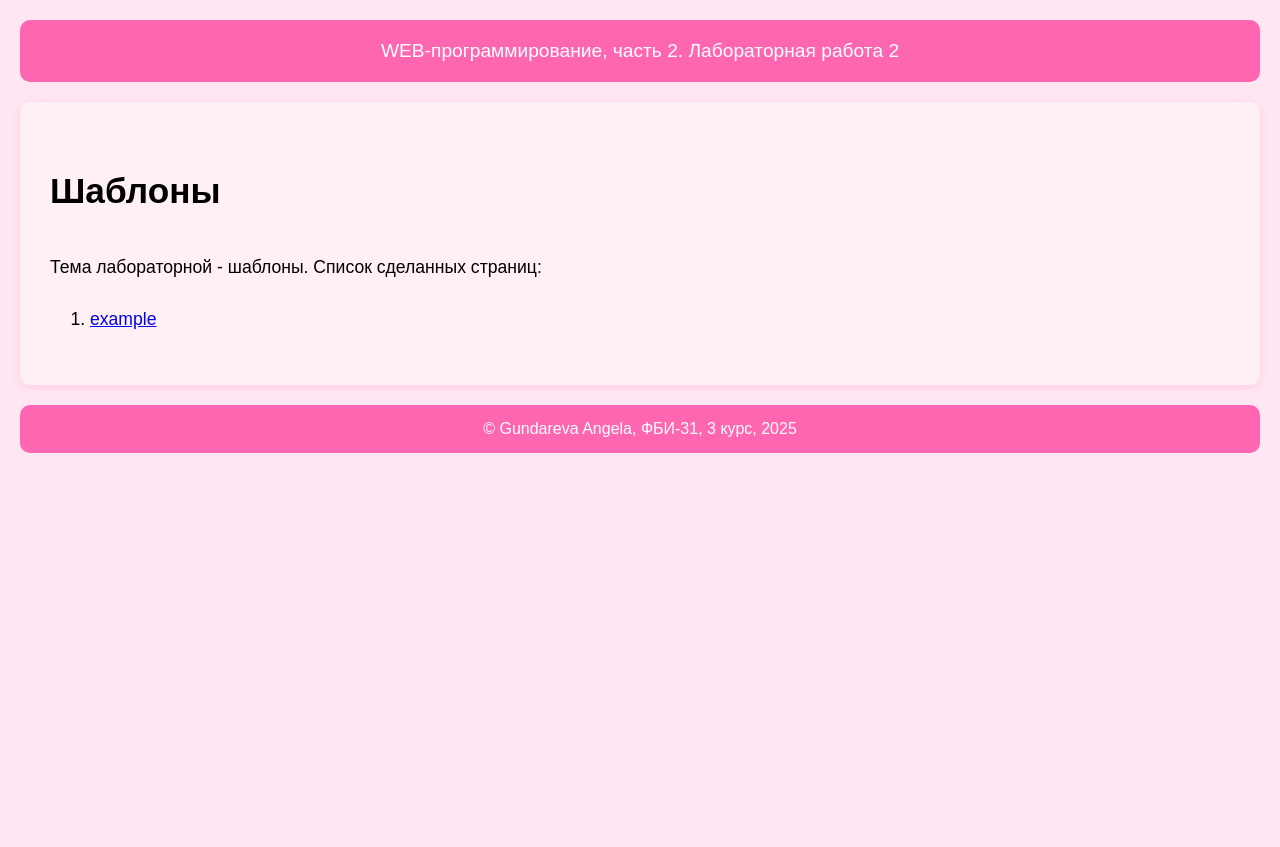
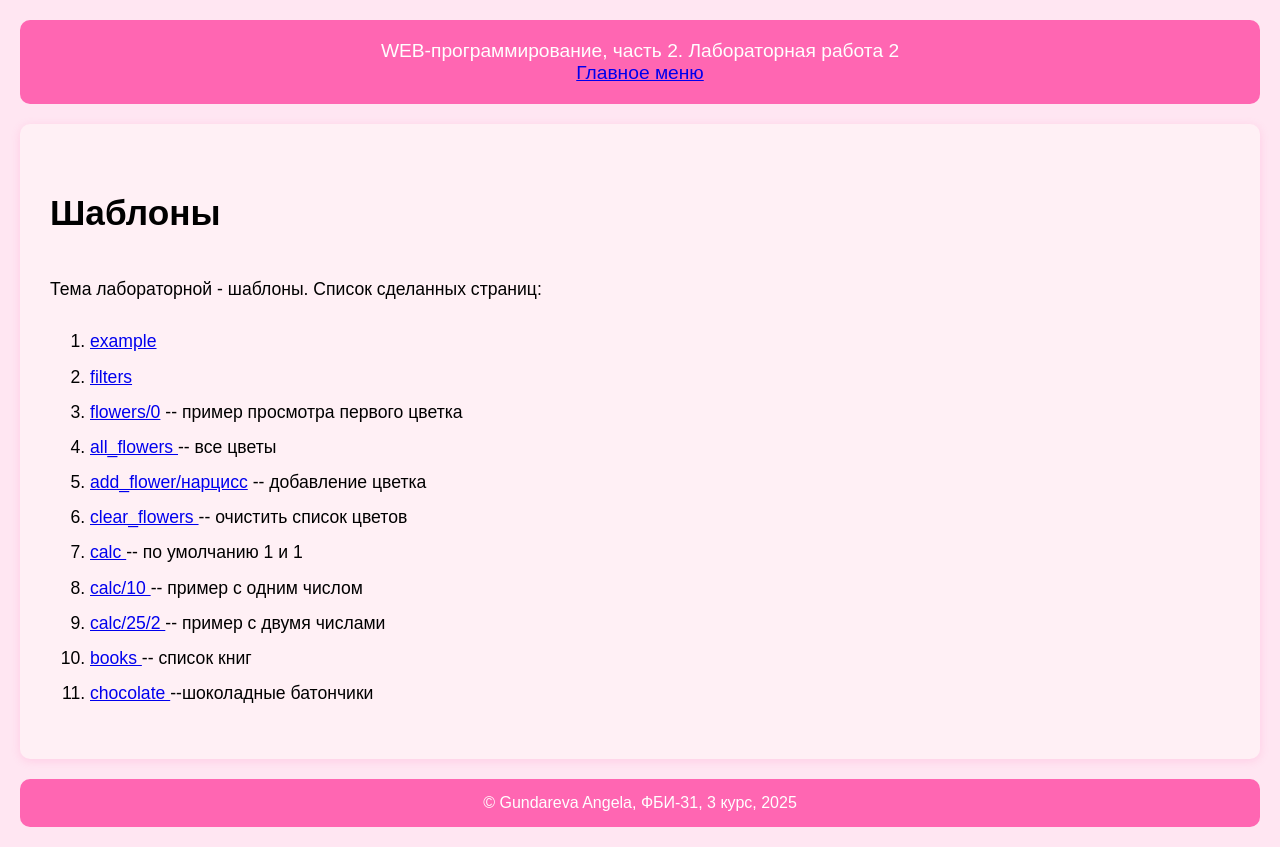
Before and after one commit to gundarevaangela/w_3kurs, a Flask app: page /lab2 in a window 1280 px wide. Before the commit the page ends 453 px from the top, so only its background shows below. Run offline with Flask 3, Linux system fonts and the light colour scheme.

Commit message:
Добавление ссылок

```diff
--- a/app.py
+++ b/app.py
@@ -291,7 +291,8 @@ def index():
             <h1>НГТУ, ФБ, WEB-программирование, часть 2. Список лабораторных</h1>
         </header>
         <nav>
-            <a href="/lab1">Первая лабораторная</a>
+            <a href="/lab1">Первая лабораторная</a><br>
+            <a href="/lab2">Вторая лабораторная</a>
         </nav>
         <footer>
             Гундарева Анжела, ФБИ-31, 3 курс, 2025
@@ -592,6 +593,19 @@ def all_flowers():
     </body>
 </html>
 '''
+@app.route('/lab2/clear_flowers')
+def clear_flowers():
+    flower_list.clear()
+    return '''
+<!doctype html>
+<html>
+    <body>
+        <h1>Список очищен</h1>
+        <p>Все цветы.</p>
+        <a href="/lab2/all_flowers">Посмотреть все цветы</a>
+    </body>
+</html>
+'''
 
 @app.route('/lab2/example')
 def example():
--- a/templates/base.html
+++ b/templates/base.html
@@ -8,7 +8,8 @@
 </head>
 <body>
     <header>
-        WEB-программирование, часть 2. {{ self.lab() }}
+        WEB-программирование, часть 2. {{ self.lab() }}<br>
+        <a href="/">Главное меню</a>
     </header>
 
     <main>
--- a/templates/lab2.html
+++ b/templates/lab2.html
@@ -8,8 +8,16 @@
     <h1>Шаблоны</h1>
     <div>Тема лабораторной - шаблоны. Список сделанных страниц:</div>
     <ol>
-        <li>
-            <a href="/lab2/example">example</a>
-        </li>
+        <li><a href="/lab2/example">example</a></li>
+        <li><a href="/lab2/filters">filters</a></li>
+        <li><a href="/lab2/flowers/0">flowers/0</a> -- пример просмотра первого цветка</li>
+        <li><a href="/lab2/all_flowers">all_flowers </a>   -- все цветы </li>
+        <li><a href="/lab2/add_flower/нарцисс">add_flower/нарцисс</a> -- добавление цветка</li>
+        <li><a href="/lab2/clear_flowers">clear_flowers </a> -- очистить список цветов</li>
+        <li><a href="/lab2/calc/">calc </a>-- по умолчанию 1 и 1</li>
+        <li><a href="/lab2/calc/10">calc/10 </a>-- пример с одним числом</li>
+        <li><a href="/lab2/calc/25/2">calc/25/2 </a> -- пример с двумя числами</li>
+        <li><a href="/lab2/books">books </a> -- список книг</li>
+        <li><a href="/lab2/chocolate">chocolate </a> --шоколадные батончики</li>
     </ol>
 {% endblock %}
```
